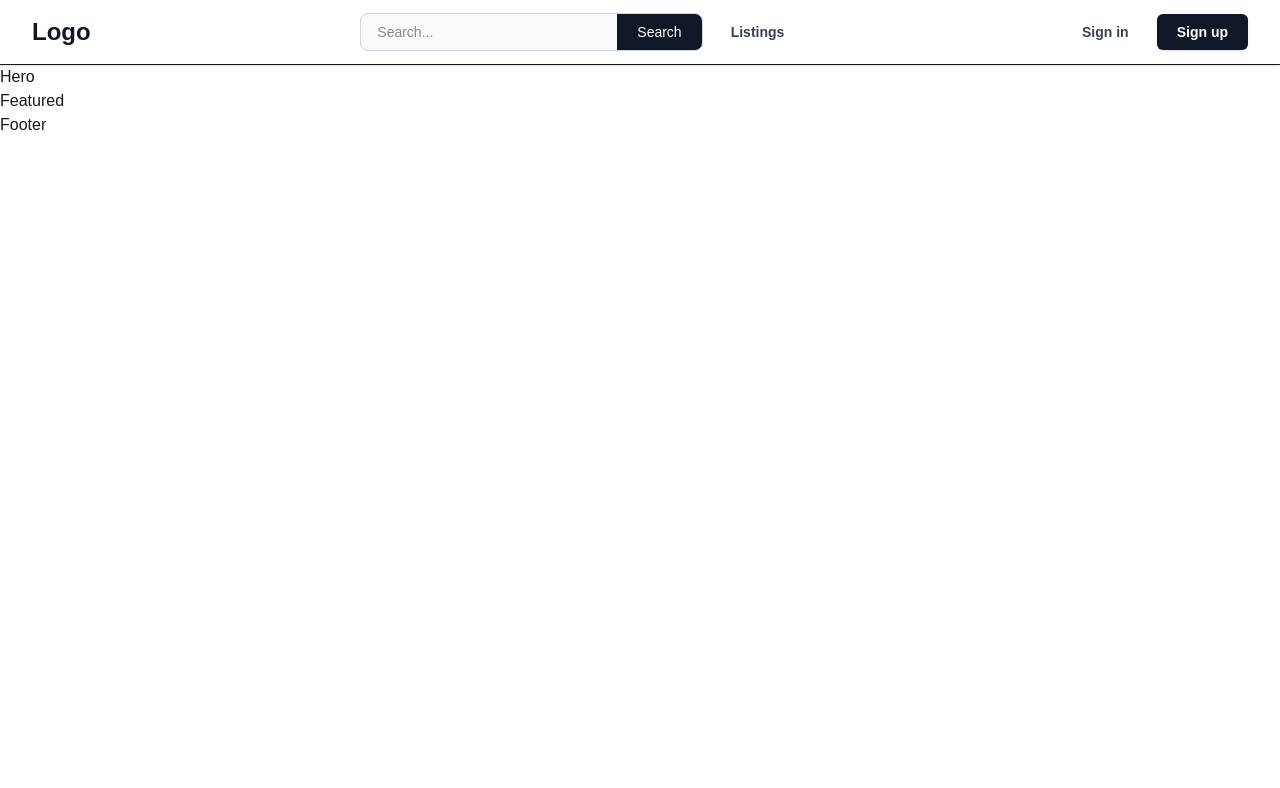
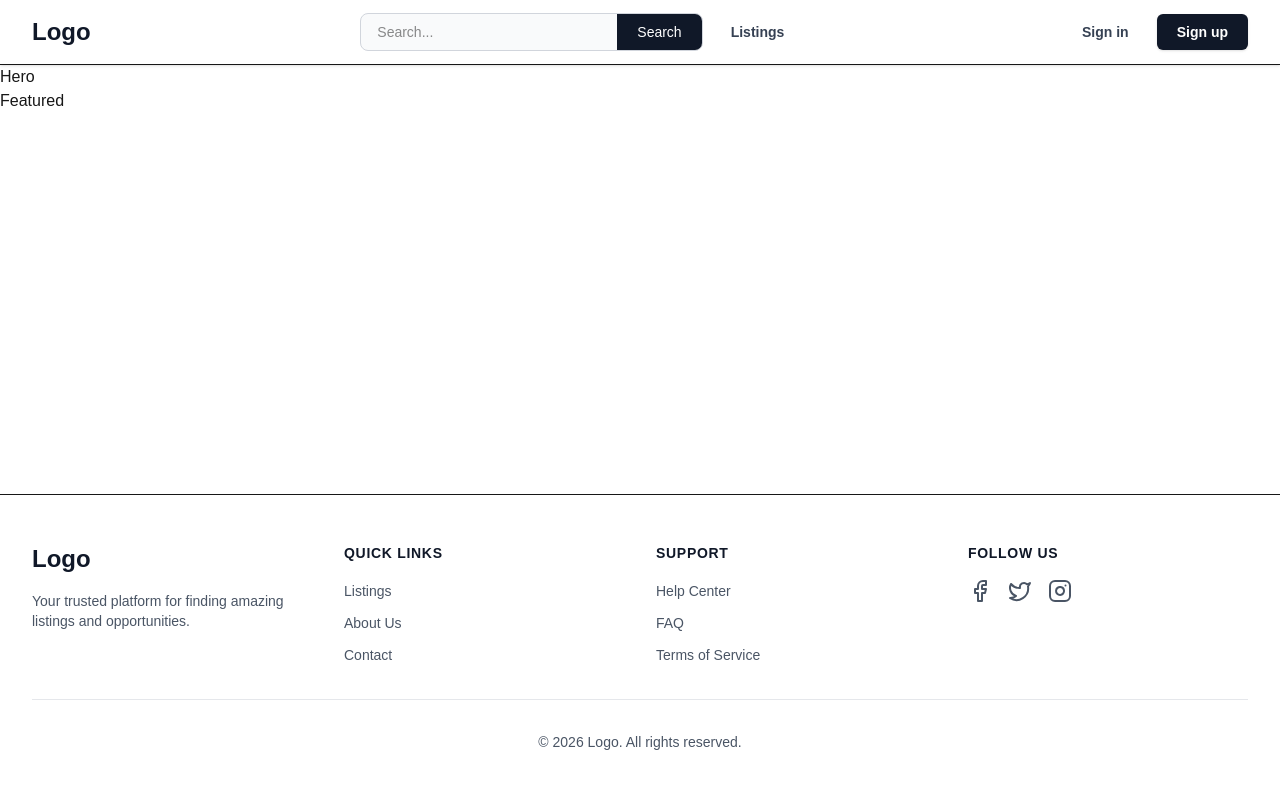
Before and after one commit to sandesh333-sw/Unyt-main, a Next.js app: page / in a window 1280 px wide. Shown: the top 788 px of the page. Built offline with nearby package versions, Linux system fonts and the light colour scheme; no server answers.

Commit message:
feat: add footer

```diff
--- a/app/(main)/footer/page.jsx
+++ b/app/(main)/footer/page.jsx
@@ -1,10 +1,90 @@
 import React from 'react'
+import Link from 'next/link'
+import { Facebook, Twitter, Instagram } from 'lucide-react'
 
 const Footer = () => {
   return (
-    <div>
-      Footer
-    </div>
+    <footer className='w-full border-t bg-white mt-auto'>
+      <div className='mx-auto max-w-7xl px-4 sm:px-6 lg:px-8 py-12'>
+        <div className='grid grid-cols-1 md:grid-cols-4 gap-8'>
+
+          {/* Logo & Description */}
+          <div className='space-y-4'>
+            <h3 className='text-2xl font-bold text-gray-900'>Logo</h3>
+            <p className='text-sm text-gray-600'>
+              Your trusted platform for finding amazing listings and opportunities.
+            </p>
+          </div>
+
+          {/* Quick Links */}
+          <div className='space-y-4'>
+            <h4 className='text-sm font-semibold text-gray-900 uppercase tracking-wider'>Quick Links</h4>
+            <ul className='space-y-2'>
+              <li>
+                <Link href='/listings' className='text-sm text-gray-600 hover:text-gray-900 transition-colors'>
+                  Listings
+                </Link>
+              </li>
+              <li>
+                <Link href='/about' className='text-sm text-gray-600 hover:text-gray-900 transition-colors'>
+                  About Us
+                </Link>
+              </li>
+              <li>
+                <Link href='/contact' className='text-sm text-gray-600 hover:text-gray-900 transition-colors'>
+                  Contact
+                </Link>
+              </li>
+            </ul>
+          </div>
+
+          {/* Support */}
+          <div className='space-y-4'>
+            <h4 className='text-sm font-semibold text-gray-900 uppercase tracking-wider'>Support</h4>
+            <ul className='space-y-2'>
+              <li>
+                <Link href='/help' className='text-sm text-gray-600 hover:text-gray-900 transition-colors'>
+                  Help Center
+                </Link>
+              </li>
+              <li>
+                <Link href='/faq' className='text-sm text-gray-600 hover:text-gray-900 transition-colors'>
+                  FAQ
+                </Link>
+              </li>
+              <li>
+                <Link href='/terms' className='text-sm text-gray-600 hover:text-gray-900 transition-colors'>
+                  Terms of Service
+                </Link>
+              </li>
+            </ul>
+          </div>
+
+          {/* Social */}
+          <div className='space-y-4'>
+            <h4 className='text-sm font-semibold text-gray-900 uppercase tracking-wider'>Follow Us</h4>
+            <div className='flex gap-4'>
+              <a href='#' className='text-gray-600 hover:text-gray-900 transition-colors'>
+                <Facebook className='h-6 w-6' />
+              </a>
+              <a href='#' className='text-gray-600 hover:text-gray-900 transition-colors'>
+                <Twitter className='h-6 w-6' />
+              </a>
+              <a href='#' className='text-gray-600 hover:text-gray-900 transition-colors'>
+                <Instagram className='h-6 w-6' />
+              </a>
+            </div>
+          </div>
+        </div>
+
+        {/* Bottom Bar */}
+        <div className='mt-8 pt-8 border-t border-gray-200'>
+          <p className='text-center text-sm text-gray-600'>
+            © {new Date().getFullYear()} Logo. All rights reserved.
+          </p>
+        </div>
+      </div>
+    </footer>
   )
 }
 
--- a/app/page.js
+++ b/app/page.js
@@ -7,11 +7,13 @@ import Footer from "./(main)/footer/page";
 
 export default function Home() {
   return (
-    <>
-    <NavBar />
-    <HeroPage />
-    <Featured />
-    <Footer />
-    </>
+    <div className="flex flex-col min-h-screen">
+      <NavBar />
+      <main className="flex-1">
+        <HeroPage />
+        <Featured />
+      </main>
+      <Footer />
+    </div>
   );
 }
--- a/package.json
+++ b/package.json
@@ -10,6 +10,7 @@
   },
   "dependencies": {
     "@clerk/nextjs": "^6.36.10",
+    "lucide-react": "^0.563.0",
     "next": "16.1.5",
     "react": "19.2.3",
     "react-dom": "19.2.3"
```
Also changed, not shown: 1 other file (tests, documents, lock files or other folders).
